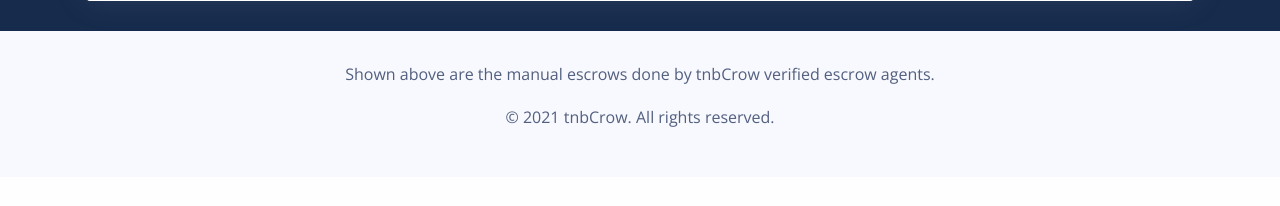
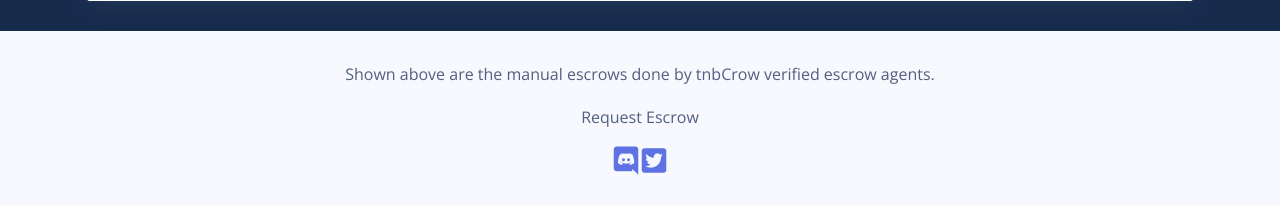
Before and after one commit to tnbCrow/crow-mvp, a Django app: template trades/templates/home.html in a window 1280 px wide. Shown: the part 705-911 px from the top of the page. Before the commit the page ends 832 px from the top, so only its background shows below. Run offline with Django 3.2, Linux system fonts and the light colour scheme; the template is opened without the code that fills it, so the values that code supplies are empty; some libraries are stand-ins or nearby versions.

Commit message:
added social link

```diff
--- a/trades/templates/home.html
+++ b/trades/templates/home.html
@@ -181,7 +181,8 @@
       <div class="col-xl-6 m-auto text-center">
         <div class="copyright">
           <p>Shown above are the manual escrows done by tnbCrow verified escrow agents.</p>
-          <p>© 2021 tnbCrow. All rights reserved.</p>
+          <p>Request Escrow</p>
+           <a href="https://discord.gg/szzKjqX8A4" target="_blank"><i class="fab fa-discord fa-2x"></i> </a><a href="https://twitter.com/tnbcrow" target="_blank"><i class="fab fa-twitter-square fa-2x"></i> </a>
         </div>
       </div>
     </div>
```
